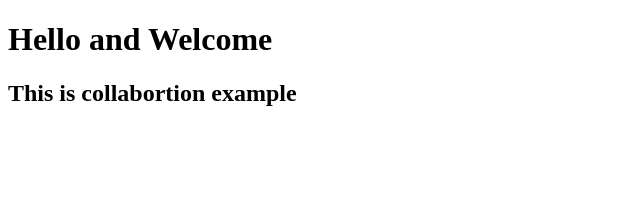
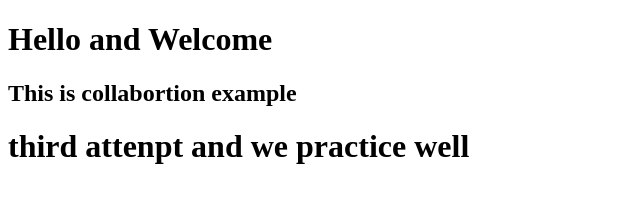
Before and after one commit to IamSanjayGawai/Test_collabration, a plain HTML site: page index.html in a window 1280 px wide. Shown: the whole page, without its empty margins (0-640 px from the left). Drawn offline with Linux system fonts and the light colour scheme.

Commit message:
yes added h1 tag

```diff
--- a/index.html
+++ b/index.html
@@ -8,5 +8,6 @@
 <body>
 <h1>Hello and Welcome</h1>
 <h2>This is collabortion example</h2>
+<h1>third attenpt and we practice well </h1>
 </body>
 </html>
```
